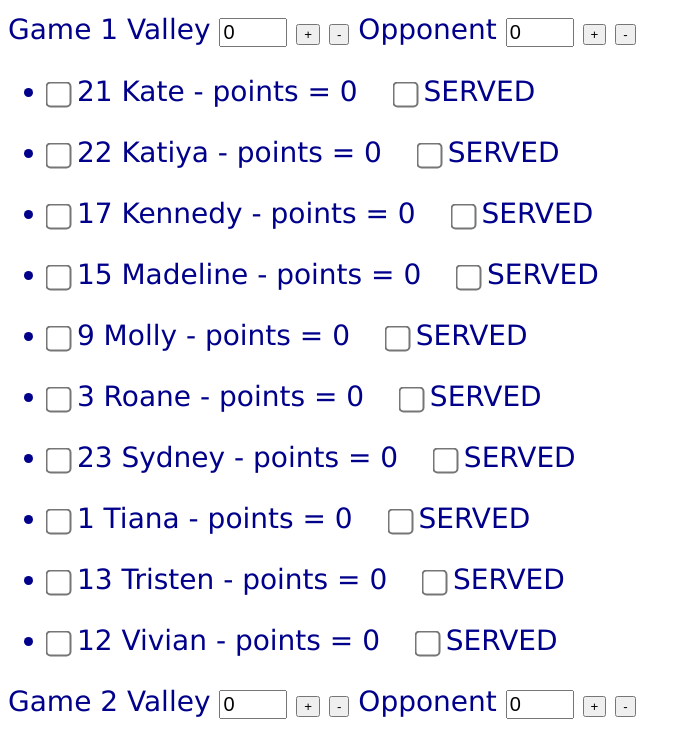
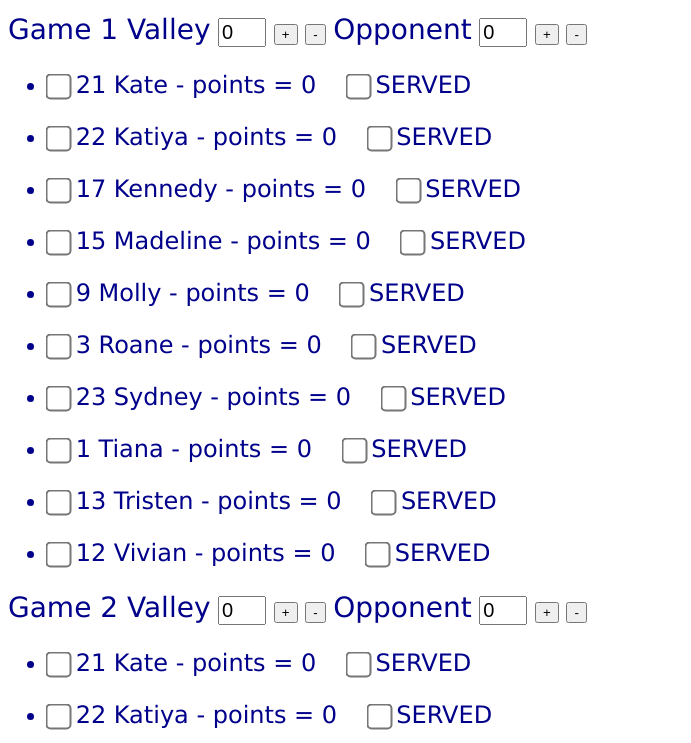
Before and after one commit to dxeware/volleyball-pt-tracker, a website: page index.html in a window 1280 px wide. Shown: the part 57-800 px from the top of the page, without its empty margins (0-691 px from the left). Drawn offline with nearby package versions, Linux system fonts and the light colour scheme.

Commit message:
css changes for font and input box size

```diff
--- a/app/css/style.css
+++ b/app/css/style.css
@@ -42,7 +42,7 @@ a {
 }
 
 .points-input {
-  width: 3em;
+  width: 2em;
   font-size: 20px;
 }
 
@@ -57,7 +57,7 @@ a {
 }
 
 span {
-  font-size: 28px;
+  font-size: 24px;
 }
 
 .served {
```
